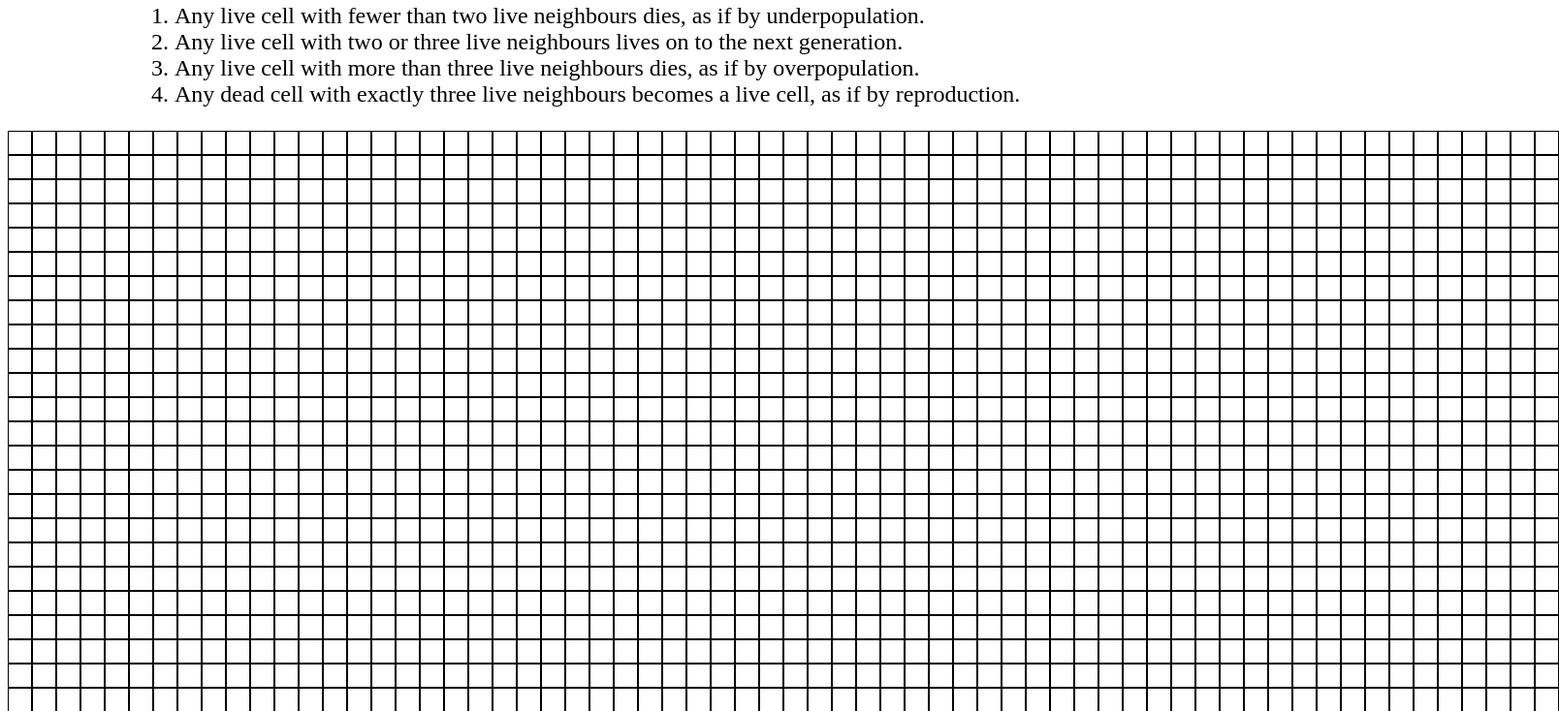
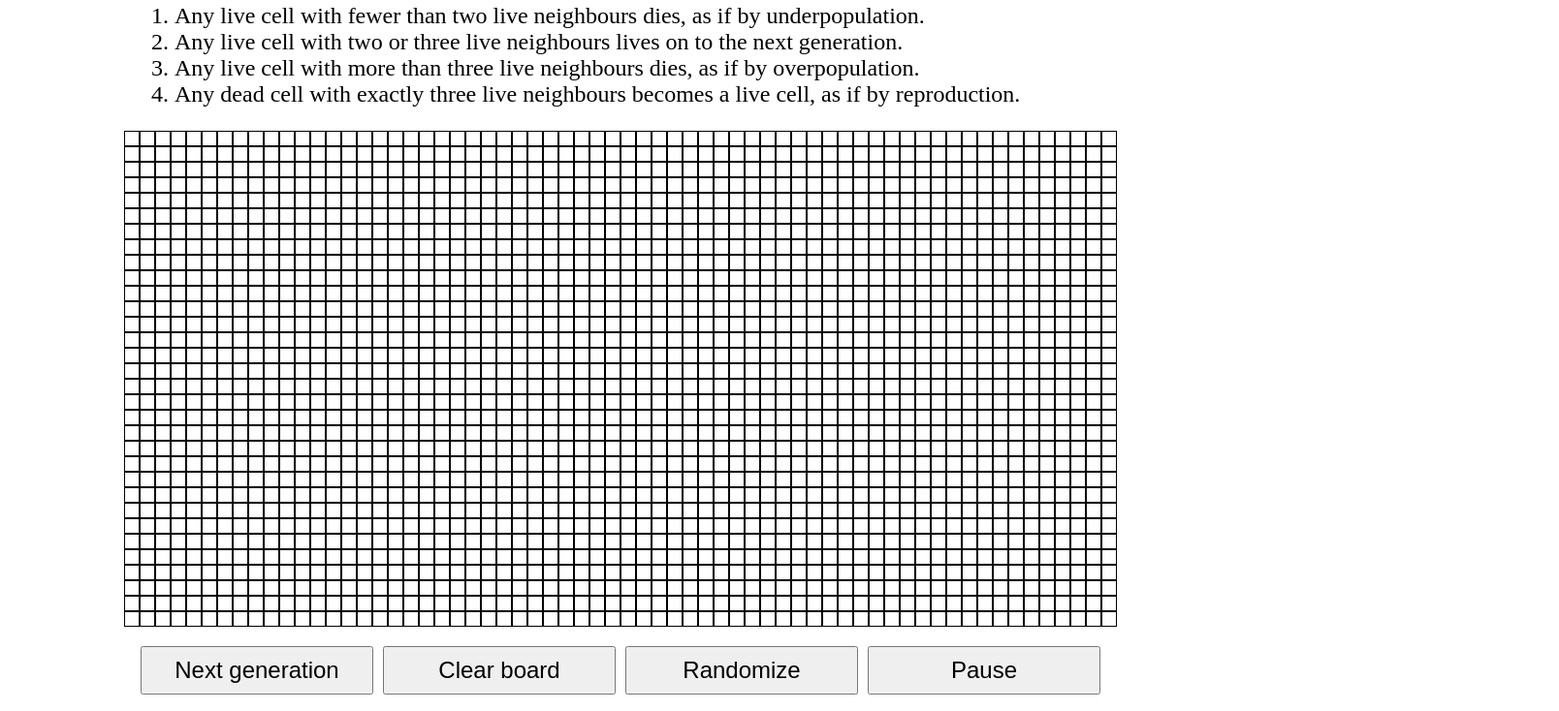
Before and after one commit to Verdanmaer/GameOfLife, a plain HTML site: page index.html in a window 1280 px wide. Shown: the part 370-1104 px from the top of the page at 97% size, 1608 px wide, since content can reach past the window. Drawn offline with Linux system fonts and the light colour scheme.

Commit message:
change canvas size

```diff
--- a/index.html
+++ b/index.html
@@ -43,7 +43,7 @@
         </li>
       </ol>
     </div>
-    <canvas id="canvas" width="1600" height="800"></canvas>
+    <canvas id="canvas" width="1024" height="512"></canvas>
 
     <div class="wrapper">
       <button id="btn-nextGeneration">Next generation</button>
```
